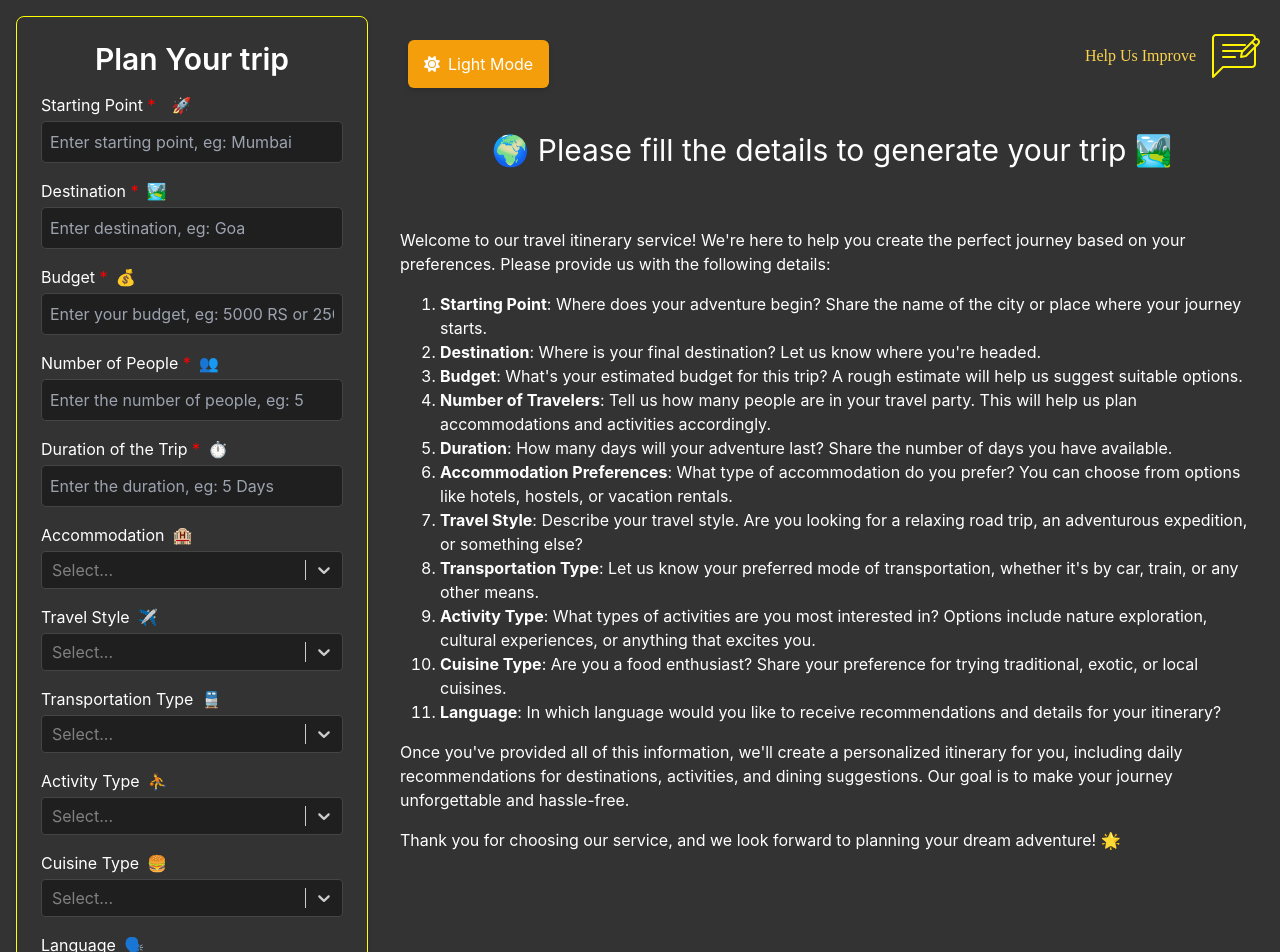
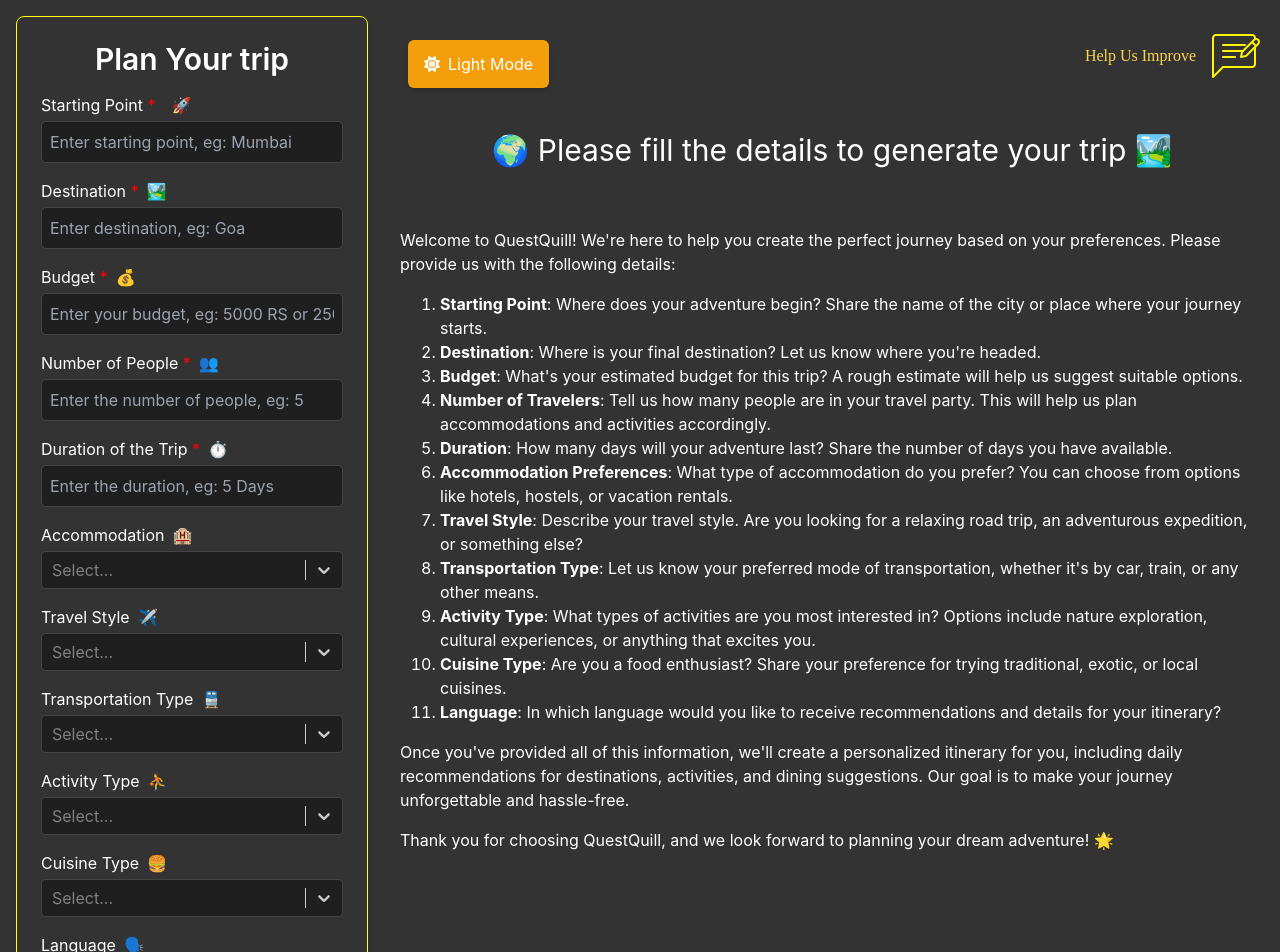
Before and after one commit to prajwal0403/ai-trip-planner, a React (Create React App) app: page / in a window 1280 px wide. Shown: the top 952 px of the page. Built offline with nearby package versions, Linux system fonts and the light colour scheme.

Commit message:
added imp changes

```diff
--- a/public/index.html
+++ b/public/index.html
@@ -24,7 +24,7 @@
       work correctly both with client-side routing and a non-root public URL.
       Learn how to configure a non-root public URL by running `npm run build`.
     -->
-    <title>AI Trip Planner</title>
+    <title>QuestQuill</title>
   </head>
   <body>
     <noscript>You need to enable JavaScript to run this app.</noscript>
--- a/src/components/TripDisplay.jsx
+++ b/src/components/TripDisplay.jsx
@@ -37,7 +37,7 @@
     border: 1px solid #ccc;
   }
 `;
-const info = `Welcome to our travel itinerary service! We're here to help you create the perfect journey based on your preferences. Please provide us with the following details:
+const info = `Welcome to QuestQuill! We're here to help you create the perfect journey based on your preferences. Please provide us with the following details:
 
 1. **Starting Point**: Where does your adventure begin? Share the name of the city or place where your journey starts.
 
@@ -63,7 +63,7 @@
 
 Once you've provided all of this information, we'll create a personalized itinerary for you, including daily recommendations for destinations, activities, and dining suggestions. Our goal is to make your journey unforgettable and hassle-free.
 
-Thank you for choosing our service, and we look forward to planning your dream adventure! 🌟
+Thank you for choosing QuestQuill, and we look forward to planning your dream adventure! 🌟
 `;
 
 function TripDisplay({ data, loading }) {
```
